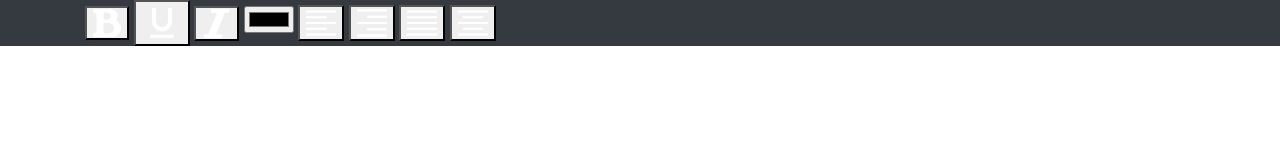
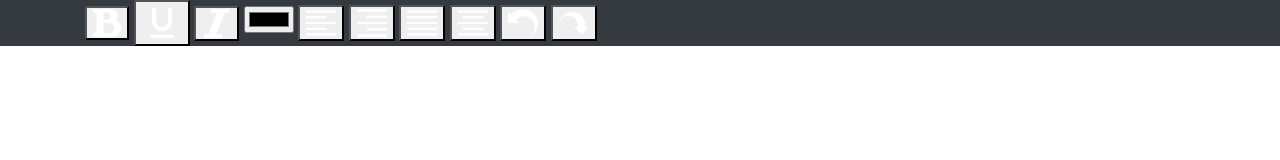
Before and after one commit to SharmilaNaushad/my-text-editor, a plain HTML site: page index.html in a window 1280 px wide. Drawn offline with nearby package versions, Linux system fonts and the light colour scheme.

Commit message:
feature undo and redo added

```diff
--- a/index.html
+++ b/index.html
@@ -52,6 +52,15 @@
                     <img src="Resources/center.png" width="30" >
                 </button>
 
+                <button class = "undo" onclick="undo()">
+                    <img src="Resources/undo-4-32.png" width="30" >
+                </button>
+
+
+                <button class = "redo" onclick="redo()">
+                    <img src="Resources/action-redo-32.png" width="30" >
+                </button>
+
 
 
 
```
